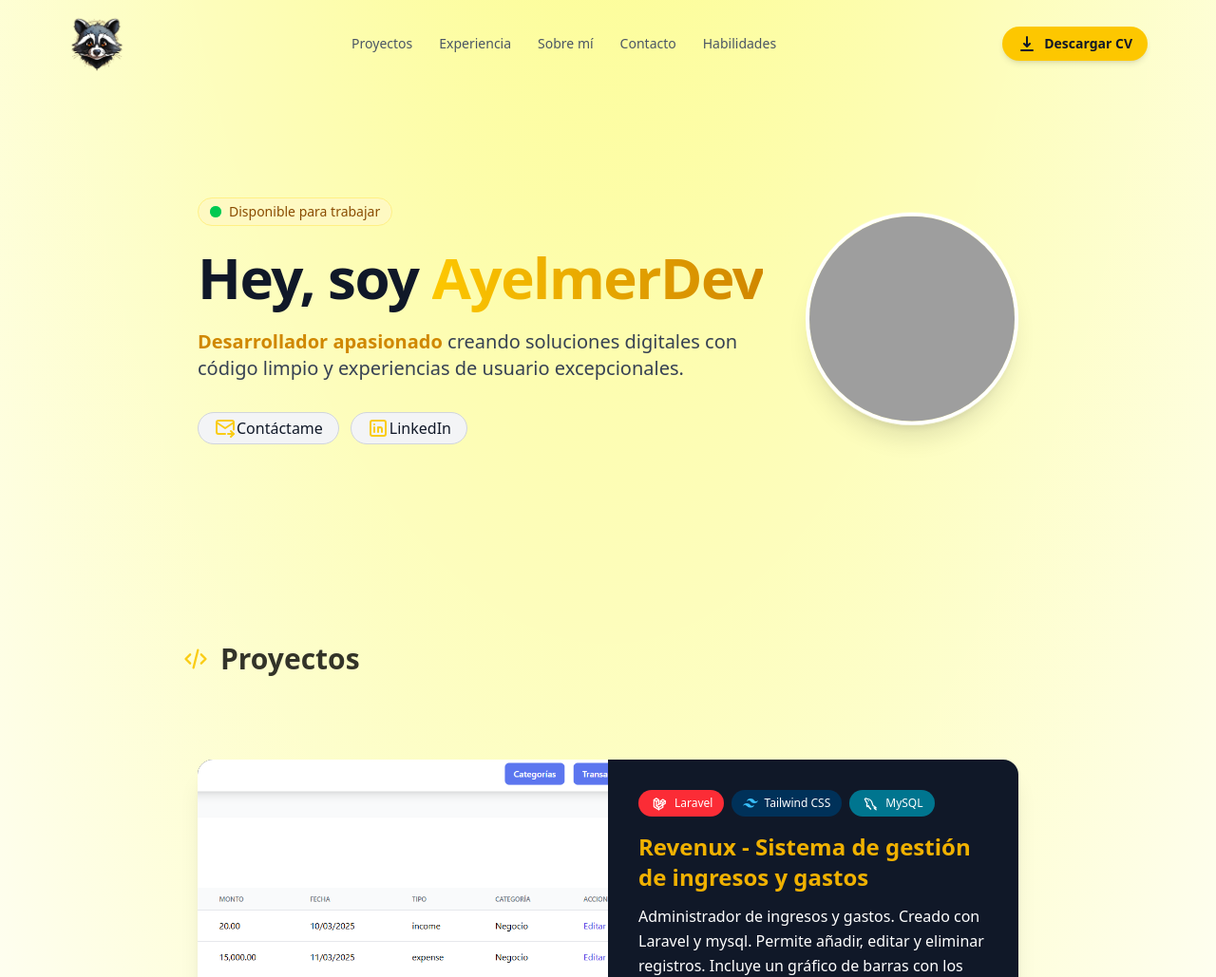
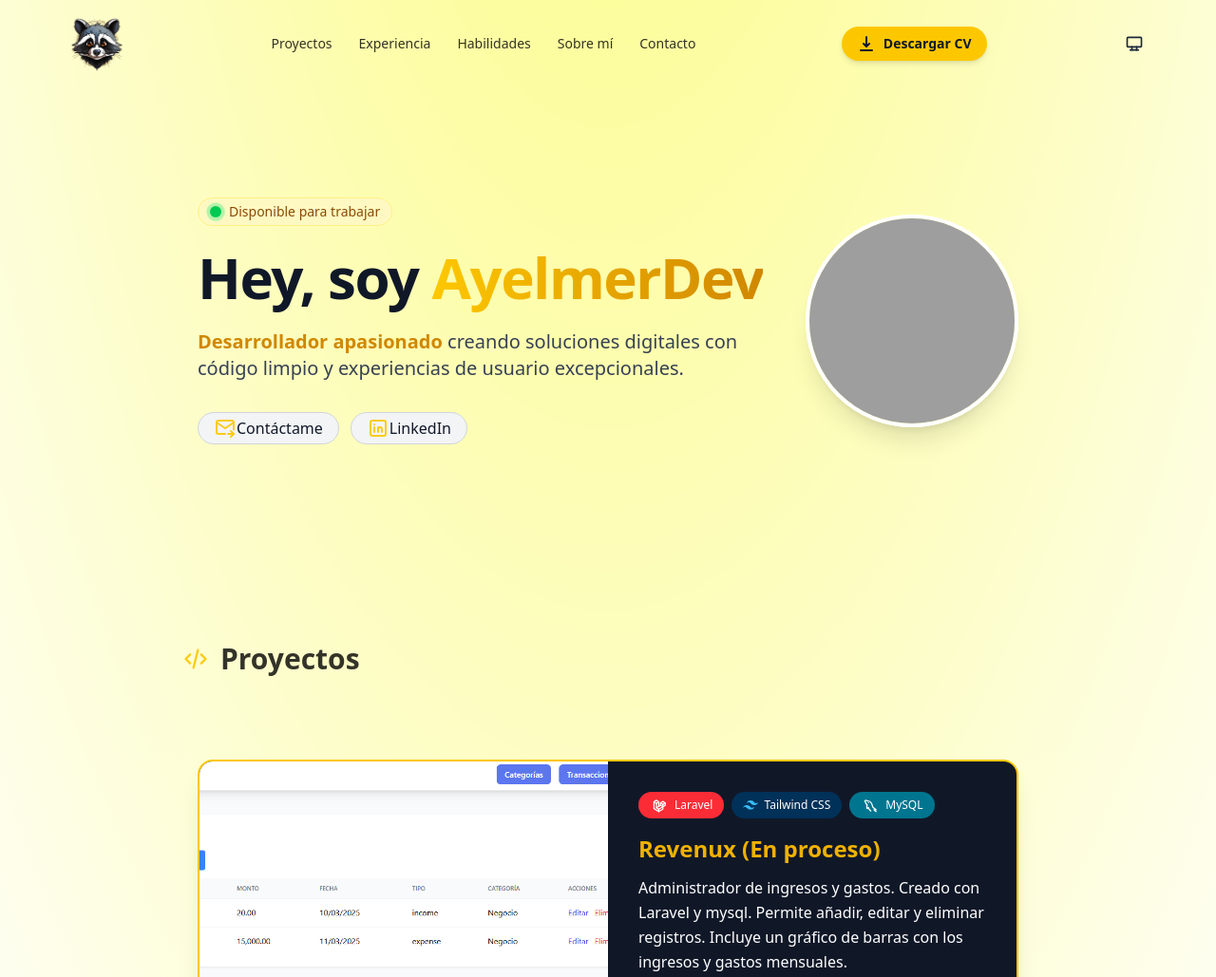
Before and after one commit to AyelmerCorzoB/portfolio.dev, an Astro site: page / in a window 1280 px wide. Shown: the top 1029 px of the page at 95% size. Built offline with nearby package versions, Linux system fonts and the light colour scheme; Astro itself is replaced by a stand-in of ours; grey boxes are pictures that could not be loaded.

Commit message:
feat: :sparkles: Integrar soporte para React y mejorar la estructura de componentes :art:, incluyendo nuevos estilos y animaciones

```diff
--- a/astro.config.mjs
+++ b/astro.config.mjs
@@ -1,11 +1,12 @@
 // @ts-check
 import { defineConfig } from 'astro/config';
-
+import react from '@astrojs/react';
 import tailwindcss from '@tailwindcss/vite';
 
 // https://astro.build/config
 export default defineConfig({
   vite: {
     plugins: [tailwindcss()]
-  }
+  },
+  integrations: [react()]
 });
--- a/package.json
+++ b/package.json
@@ -9,9 +9,13 @@
     "astro": "astro"
   },
   "dependencies": {
+    "@astrojs/react": "^4.2.1",
     "@fontsource-variable/onest": "^5.2.5",
     "@tailwindcss/vite": "^4.0.12",
     "astro": "^5.4.2",
+    "framer-motion": "^12.5.0",
+    "react": "^19.0.0",
+    "react-dom": "^19.0.0",
     "tailwindcss": "^4.0.12"
   }
 }
--- /dev/null
+++ b/src/components/Background.tsx
@@ -0,0 +1,104 @@
+"use client";
+
+import { motion } from "framer-motion";
+import { useEffect, useState } from "react";
+
+interface FloatingPathsProps {
+  position: number;
+  color?: string;
+  darkColor?: string;
+  pathCount?: number;
+}
+
+function FloatingPaths({
+  position,
+  color = "",
+  darkColor = "",
+  pathCount = 24,
+}: FloatingPathsProps) {
+  const paths = Array.from({ length: pathCount }, (_, i) => ({
+    id: i,
+    d: `M-${380 - i * 5 * position} -${189 + i * 6}C-${
+      380 - i * 5 * position
+    } -${189 + i * 6} -${312 - i * 5 * position} ${216 - i * 6} ${
+      152 - i * 5 * position
+    } ${343 - i * 6}C${616 - i * 5 * position} ${470 - i * 6} ${
+      684 - i * 5 * position
+    } ${875 - i * 6} ${684 - i * 5 * position} ${875 - i * 6}`,
+    width: 0.5 + i * 0.04,
+    delay: i * 0.01,
+  }));
+
+  return (
+    <div className="absolute inset-0 pointer-events-none">
+      <svg
+        className={`w-full h-full ${color} dark:${darkColor}`}
+        viewBox="0 0 696 316"
+        fill="none"
+        preserveAspectRatio="xMidYMid slice"
+      >
+        {paths.map((path) => (
+          <motion.path
+            key={path.id}
+            d={path.d}
+            stroke="currentColor"
+            strokeWidth={path.width}
+            strokeOpacity={0.1 + path.id * 0.05}
+            initial={{ pathLength: 0, opacity: 0 }}
+            animate={{
+              pathLength: 1,
+              opacity: [0.2, 0.5, 0.2],
+            }}
+            transition={{
+              duration: 15 + Math.random() * 10,
+              delay: path.delay,
+              repeat: Number.POSITIVE_INFINITY,
+              ease: "easeInOut",
+            }}
+          />
+        ))}
+      </svg>
+    </div>
+  );
+}
+
+export default function BackgroundPaths({
+  pathCount = 24,
+}: {
+  pathCount?: number;
+}) {
+  const [mounted, setMounted] = useState(false);
+  const [animationStarted, setAnimationStarted] = useState(false);
+
+  useEffect(() => {
+    setMounted(true);
+
+    setTimeout(() => {
+      setAnimationStarted(true);
+    }, 2000);
+  }, []);
+
+  if (!mounted) return null;
+
+  return (
+    <div className="fixed inset-0 -z-[1] min-h-screen w-full overflow-hidden">
+      <div className="absolute inset-0 backdrop-blur-[1px]" />
+      {animationStarted && (
+        <>
+          <FloatingPaths
+            position={1}
+            color="text-yellow-500/80"
+            darkColor="text-yellow-500/50"
+            pathCount={pathCount}
+          />
+          <FloatingPaths
+            position={-1}
+            color="text-gray-950/50"
+            darkColor="text-gray-400"
+            pathCount={pathCount}
+          />
+        </>
+      )}
+    </div>
+  );
+}
--- a/src/components/Footer.astro
+++ b/src/components/Footer.astro
@@ -15,7 +15,7 @@ const currentYear = new Date().getFullYear();
       > y Campuslands. todos los derechos reservados
     </span>
     <ul
-      class="flex flex-wrap items-center mt-3 text-sm font-medium dark:text-white/90 sm:mt-0"
+      class="flex flex-wrap items-center mt-3 text-sm font-medium text-zinc-800/90 dark:text-white/90 sm:mt-0"
     >
       <li>
         <a
--- a/src/components/Header.astro
+++ b/src/components/Header.astro
@@ -13,6 +13,11 @@ const navItems = [
     url: "/#experiencia",
   },
   {
+    title: "Habilidades",
+    label: "habilidades",
+    url: "/#habilidades",
+  },
+  {
     title: "Sobre mí",
     label: "sobre-mi",
     url: "/#sobre-mi",
@@ -21,11 +26,6 @@ const navItems = [
     title: "Contacto",
     label: "contacto",
     url: "mailto:corzobarbosaa@gmail.com",
-  },
-  {
-    title: "Habilidades",
-    label: "habilidades",
-    url: "/#habilidades",
   },
 ];
 ---
@@ -46,7 +46,7 @@ const navItems = [
       <div class="hidden md:flex items-center justify-center space-x-1">
         {navItems.map((link) => (
           <a
-            class="relative px-3 py-2 text-sm font-medium transition text-gray-600 dark:text-gray-200 hover:text-yellow-400 dark:hover:text-yellow-400"
+            class="relative px-3 py-2 text-sm font-medium transition text-black/80 dark:text-gray-200 hover:text-yellow-400 dark:hover:text-yellow-400"
             aria-label={link.label}
             href={link.url}
           >
@@ -119,6 +119,7 @@ const navItems = [
           </svg>
         </button>
       </div>
+      <ThemeToggle />
     </nav>
   </div>
 
@@ -147,6 +148,7 @@ const navItems = [
             d="M6 18L18 6M6 6l12 12"></path>
         </svg>
       </button>
+
     </div>
 
     <div class="flex flex-col items-center gap-6">
@@ -202,7 +204,7 @@ const navItems = [
       backdrop-filter: none;
     }
     100% {
-      background-color: rgb(33, 33, 33,0.5);
+      background-color: rgba(224, 203, 15, 0.363);
       box-shadow: 0 10px 15px -3px rgba(0, 0, 0, 0.1), 0 4px 6px -2px rgba(0, 0, 0, 0.05);
       backdrop-filter: blur(10px);
     }
--- a/src/components/Hero.astro
+++ b/src/components/Hero.astro
@@ -1,6 +1,5 @@
 ---
 const personalImageAlt = "Ayelmer Corzo";
-import Badge from "../components/Badge.astro"
 import LinkedInIcon from "../components/icons/LinkedIn.astro"
 import MailIcon from "../components/icons/Mail.astro"
 import SocialPill from "../components/SocialPill.astro"
@@ -8,7 +7,7 @@ import SocialPill from "../components/SocialPill.astro"
 
 <section class="py-16 relative overflow-hidden">
   <!-- Fondo degradado -->
-  <div class="absolute inset-0 bg-gradient-to-br from-gray-50 to-gray-100 dark:from-gray-900 dark:to-gray-800 -z-10"></div>
+  <div class="absolute inset-0 -z-10"></div>
 
   <div class="max-w-4xl mx-auto px-4">
     <div class="flex flex-col items-center md:flex-row md:items-center md:justify-between gap-8">
--- a/src/components/Projects.astro
+++ b/src/components/Projects.astro
@@ -32,7 +32,7 @@ const TAGS = {
 
 const PROJECTS = [
   {
-    title: "Revenux - Sistema de gestión de ingresos y gastos",
+    title: "Revenux (En proceso)",
     description:
       "Administrador de ingresos y gastos. Creado con Laravel y mysql. Permite añadir, editar y eliminar registros. Incluye un gráfico de barras con los ingresos y gastos mensuales.",
     link: "#",
@@ -57,7 +57,7 @@ const PROJECTS = [
     {
       PROJECTS.map((project, index) => (
         <article
-          class={`group relative overflow-hidden rounded-2xl bg-gray-900 dark:bg-gray-900 shadow-xl transition-all duration-300 hover:shadow-2xl cursor-default ${index % 2 === 1 ? "md:flex-row-reverse" : ""} flex flex-col md:flex-row`}
+          class={`group relative overflow-hidden rounded-2xl dark:border-none border-2 border-yellow-400 bg-gray-900 dark:bg-gray-900 shadow-xl transition-all duration-300 hover:shadow-2xl cursor-default ${index % 2 === 1 ? "md:flex-row-reverse" : ""} flex flex-col md:flex-row`}
         >
           {/* Decorative gradient background */}
           <div class="absolute inset-0 bg-gradient-to-br from-gray-100 to-white dark:from-gray-800 dark:to-gray-900 -z-10" />
--- a/src/layouts/Layout.astro
+++ b/src/layouts/Layout.astro
@@ -3,7 +3,6 @@ import "@fontsource-variable/onest";
 import "../styles/global.css";
 import Header from "../components/Header.astro";
 import Footer from "../components/Footer.astro";
-import { ViewTransitions } from "astro:transitions";
 
 interface Props {
   title: string;
@@ -19,19 +18,18 @@ const { description, title } = Astro.props;
     <meta charset="UTF-8" />
     <meta name="description" content={description} />
     <meta name="viewport" content="width=device-width" />
-    <link rel="icon"  href="/favicon.png" />
+    <link rel="icon" href="/favicon.png" />
     <meta name="generator" content={Astro.generator} />
     <title>{title}</title>
-    <ViewTransitions />
   </head>
 
   <body class="relative text-black dark:text-white">
-    <div
-  class="absolute top-0 bottom-0 z-[-2] min-h-screen w-full bg-gray-50 dark:bg-gray-950
+      <div
+      class="absolute top-0 bottom-0 -z-[2] min-h-screen w-full bg-gray-50 dark:bg-gray-950
   bg-[radial-gradient(ellipse_80%_80%_at_50%_-20%,rgba(255,255,0,0.5),rgba(255,255,255,0.9))]
   dark:bg-[radial-gradient(ellipse_80%_80%_at_50%_-20%,rgba(255,215,0,0.4),rgba(255,255,255,0))]"
->
-</div>
+    >
+    </div>
     <Header />
     <slot />
     <Footer />
@@ -111,7 +109,8 @@ const { description, title } = Astro.props;
         }
       }
     </style>
-    <script>// Función para cambiar entre light y dark mode
+    <script>
+      // Función para cambiar entre light y dark mode
       const toggleTheme = () => {
         const isDarkMode =
           localStorage.theme === "dark" ||
@@ -168,6 +167,7 @@ const { description, title } = Astro.props;
         if (themeToggleButton) {
           themeToggleButton.addEventListener("click", toggleTheme);
         }
-      });</script>
+      });
+    </script>
   </body>
 </html>
--- a/src/pages/index.astro
+++ b/src/pages/index.astro
@@ -1,62 +1,71 @@
 ---
-import Layout from "../layouts/Layout.astro"
-
-import AboutMe from "../components/About.astro"
-import Briefcase from "../components/icons/Briefcase.astro"
-import CodeIcon from "../components/icons/Code.astro"
-import Experience from "../components/Experience.astro"
-import ProfileCheck from "../components/icons/ProfileCheck.astro"
-import Projects from "../components/Projects.astro"
-import SectionContainer from "../components/SectionContainer.astro"
-import Hero from "../components/Hero.astro"
-import TitleSection from "../components/TitleSection.astro"
-import Skills from "../components/Skills.astro"
-import SkillsIcon from "../components/icons/SkillsIcon.astro"
+import Layout from "../layouts/Layout.astro";
+import AboutMe from "../components/About.astro";
+import Briefcase from "../components/icons/Briefcase.astro";
+import CodeIcon from "../components/icons/Code.astro";
+import Experience from "../components/Experience.astro";
+import ProfileCheck from "../components/icons/ProfileCheck.astro";
+import Projects from "../components/Projects.astro";
+import SectionContainer from "../components/SectionContainer.astro";
+import Hero from "../components/Hero.astro";
+import TitleSection from "../components/TitleSection.astro";
+import Skills from "../components/Skills.astro";
+import SkillsIcon from "../components/icons/SkillsIcon.astro";
+import BackgroundPaths from "../components/Background";
 ---
 
 <Layout
   title="AyelmerDev | Desarrollador y Programador Web"
   description="Contrata a midudev para crear tu aplicación web o móvil. Desarrollador Web y Creador de Contenido. Especializado en crear aplicaciones únicas."
 >
-  <main class="px-4">
-    <SectionContainer class="py-16 md:py-36">
-      <Hero>
-      </slot>
-    </Hero>
-    </SectionContainer>
-    <div class="space-y-24">
+   <BackgroundPaths client:load/>
+  <main>
+    <div class="w-full">
+      <SectionContainer class="py-16 md:py-36 ">
+        <Hero />
+      </SectionContainer>
+    </div>
+  </main>
+  <div class="space-y-24">
 
-
-    <SectionContainer id="proyectos">
+  <div class="w-full ">
+    <SectionContainer id="proyectos" >
       <TitleSection>
         <CodeIcon class="size-7" />
         Proyectos
       </TitleSection>
       <Projects />
     </SectionContainer>
+  </div>
 
-    <SectionContainer id="experiencia">
+
+  <div class="w-full">
+    <SectionContainer id="experiencia" >
       <TitleSection>
         <Briefcase class="size-8" />
         Experiencia
       </TitleSection>
       <Experience />
     </SectionContainer>
-    <SectionContainer id="habilidades">
+  </div>
+
+  <div class="w-full">
+    <SectionContainer id="habilidades" >
       <TitleSection>
         <SkillsIcon class="size-8" />
         Habilidades
       </TitleSection>
       <Skills />
     </SectionContainer>
-    <SectionContainer id="sobre-mi">
+  </div>
+
+  <div class="w-full ">
+    <SectionContainer id="sobre-mi" >
       <TitleSection>
         <ProfileCheck class="size-8" />
         Sobre mí
       </TitleSection>
       <AboutMe />
     </SectionContainer>
-
   </div>
-  </main>
-</Layout>
+  </Layout>
--- a/tailwind.config.mjs
+++ b/tailwind.config.mjs
@@ -3,7 +3,8 @@ export default {
 	darkMode: "class",
 	content: ['./src/**/*.{astro,html,js,jsx,md,mdx,svelte,ts,tsx,vue}'],
 	theme: {
-		extend: {},
+		extend: {
+			},
 	},
 	plugins: [],
 }
```
Also changed, not shown: 1 other file.
